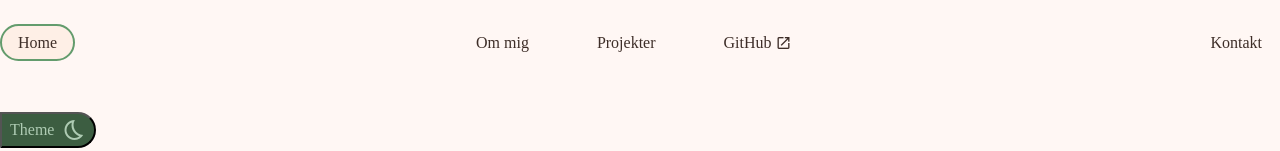
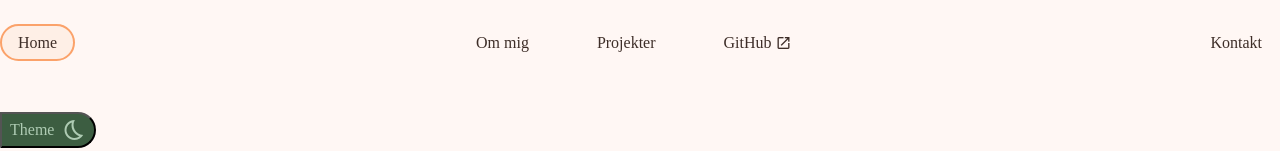
Before and after one commit to WeeWillow/portfolio, a Vue app: page / in a window 1280 px wide. Shown: the top 151 px of the page. Built offline with nearby package versions, Linux system fonts and the light colour scheme; a web font is replaced by a local one.

Commit message:
fixed colours

```diff
--- a/src/components/layout/TheNav.vue
+++ b/src/components/layout/TheNav.vue
@@ -21,7 +21,7 @@ import { RouterLink } from 'vue-router'
 <style scoped>
 .router-link-active {
   background: var(--primary-50);
-  border-color: var(--secondary-500);
+  border-color: var(--primary-300);
 }
 
 .flexRow {
@@ -44,7 +44,7 @@ a {
   color: var(--text-800);
   transition: all 0.15s ease-in-out;
   &:hover {
-    border-color: var(--primary-300);
+    border-color: var(--secondary-500);
   }
 }
 
```
